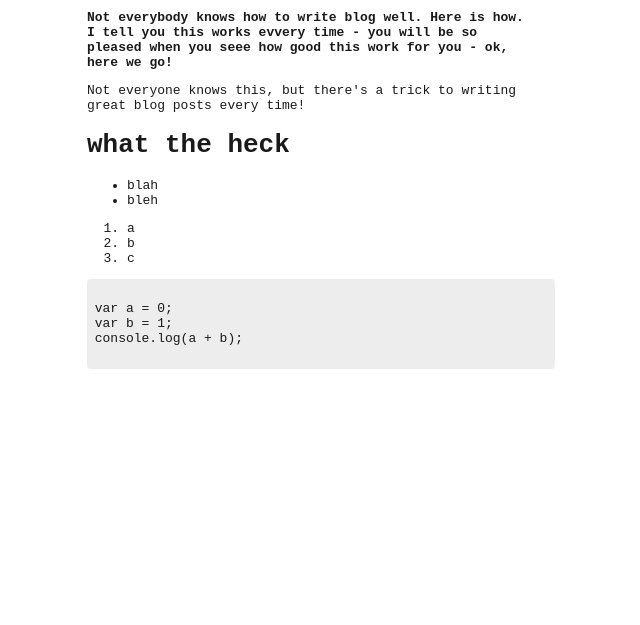
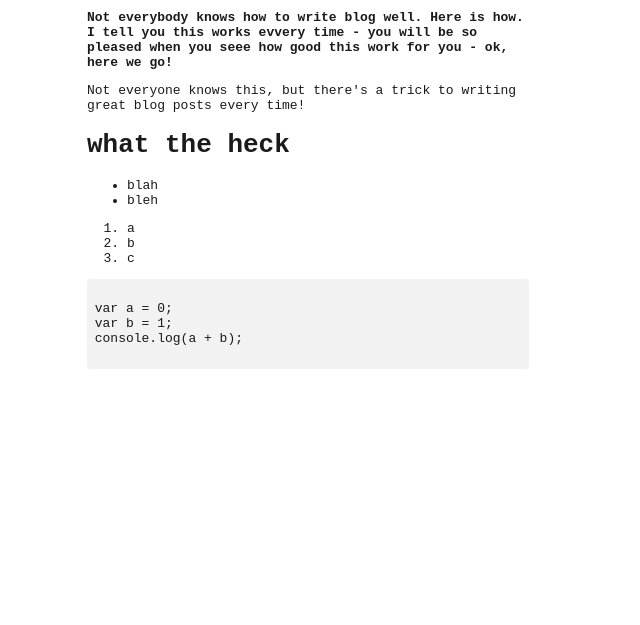
Before and after one commit to kurtsmurf/blog, an Eleventy site: page posts/post-1.md in a window 1280 px wide. Shown: the part 112-737 px from the top of the page, without its empty margins (332-972 px from the left). Built offline with nearby package versions, Linux system fonts and the light colour scheme; Eleventy itself is replaced by a stand-in of ours; code samples lack their colours; files that its build step writes are made by us from their sources.

Commit message:
description meta tag; margin instead of flex

```diff
--- a/_includes/post.html
+++ b/_includes/post.html
@@ -11,10 +11,9 @@ layout: shell.html
 
 <style>
   pre {
-    background: hsl(0deg 0% 93%);
+    background: hsl(0deg 0% 95%);
     padding: 1ch;
     border-radius: 0.5ch;
-    width: min(60ch, calc(100vw - 2rem));
     overflow: auto;
   }
 
--- a/_includes/shell.html
+++ b/_includes/shell.html
@@ -14,6 +14,7 @@
       content="white"
       media="(prefers-color-scheme: light)"
     />
+    <meta name="description" content="Blog of Chris Smith who is a web developer and a musician." />
     <title>{{ title }}</title>
   </head>
   <body>
@@ -24,11 +25,9 @@
     <footer>
       <small>Written by Chris Smith</small>
       <a href="https://github.com/kurtsmurf/">
-        <!-- <img src="/assets/img/github.svg" alt="Github logo" /> -->
         {% include "_github-logo.html" %}
       </a>
       <a href="https://www.linkedin.com/in/christopher-smith-81a7bb131/">
-        <!-- <img src="/assets/img/linkedin.svg" alt="LinkedIn logo" /> -->
         {% include "_linkedin-logo.html" %}
       </a>
     </footer>
@@ -55,8 +54,6 @@
     }
   }
   html {
-    display: flex;
-    justify-content: center;
     font-family: monospace;
     height: 100%;
     background: var(--background);
@@ -71,8 +68,8 @@
     margin: 0;
     padding: 1rem;
     padding-bottom: 0;
+    margin-inline: auto;
   }
-
   footer {
     background: var(--background);
     border-top: 2px dotted currentColor;
```
